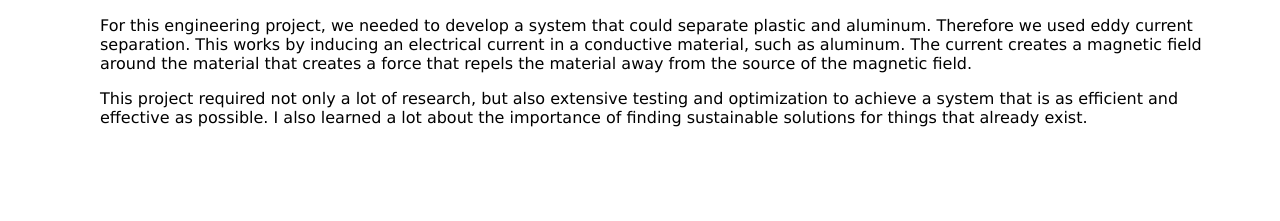
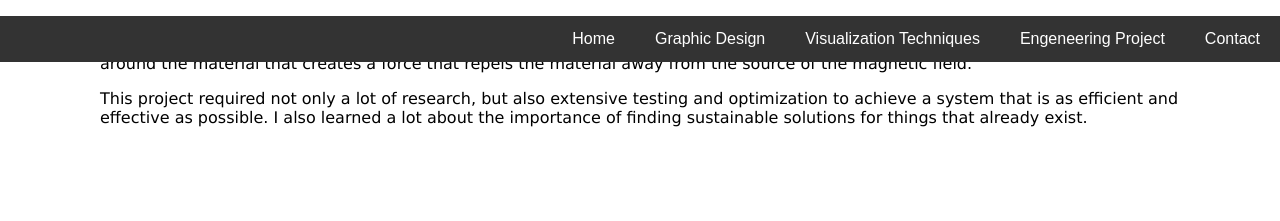
Before and after one commit to FlorienVerduyn/MyWebsite, a plain HTML site: page engineering project.html in a window 1280 px wide. Shown: the top 221 px of the page. Drawn offline with Linux system fonts and the light colour scheme.

Commit message:
navigatiebalk

```diff
--- a/engineering project.html
+++ b/engineering project.html
@@ -11,13 +11,13 @@
 
 <body></body>
 
-  <!-- <div class="navbar">
+  <div class="navbar">
     <a href="contact.html">Contact</a>
     <a href="engineering project.html">Engeneering Project</a>
     <a href="visualization techniques.html">Visualization Techniques</a>
     <a href="graphic design.html">Graphic Design</a>
     <a href="index.html">Home</a>
-  </div> -->
+  </div>
 
   <div class="tekst_uitleg">
     <p>
```
